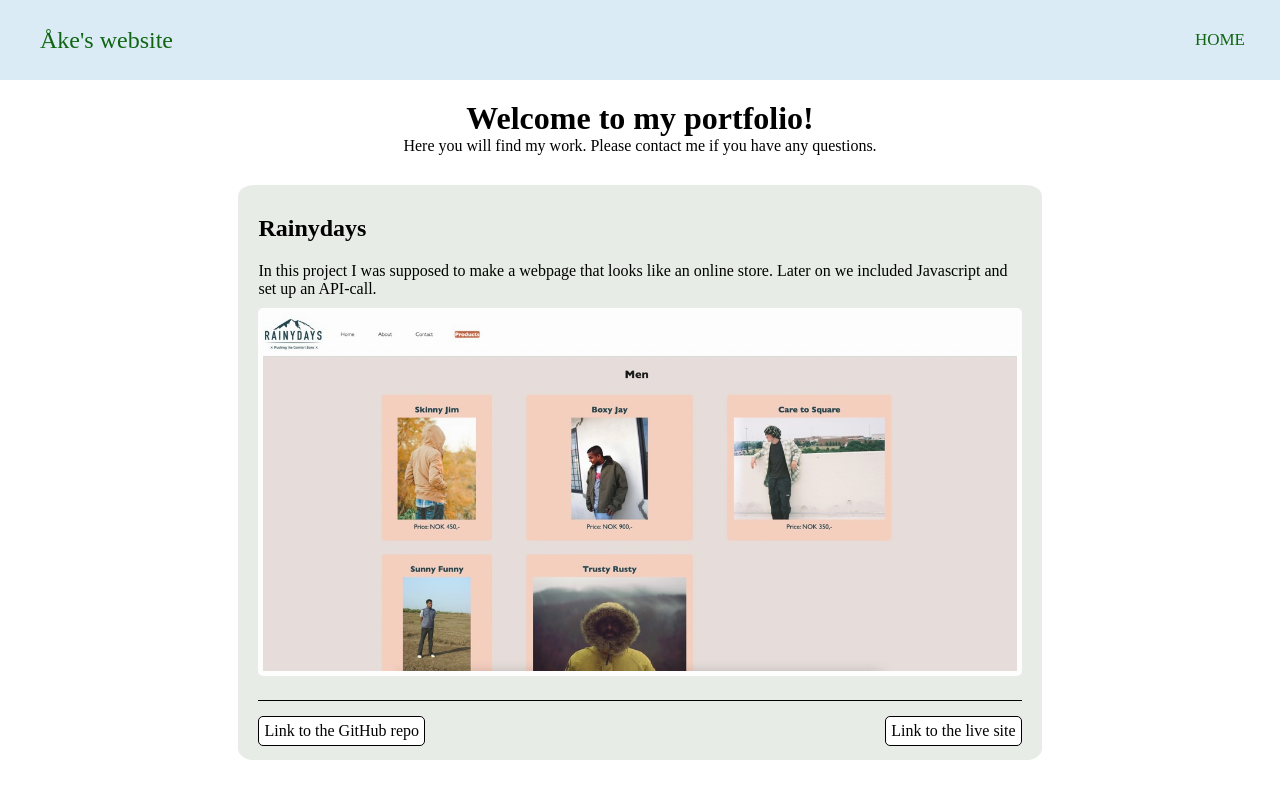
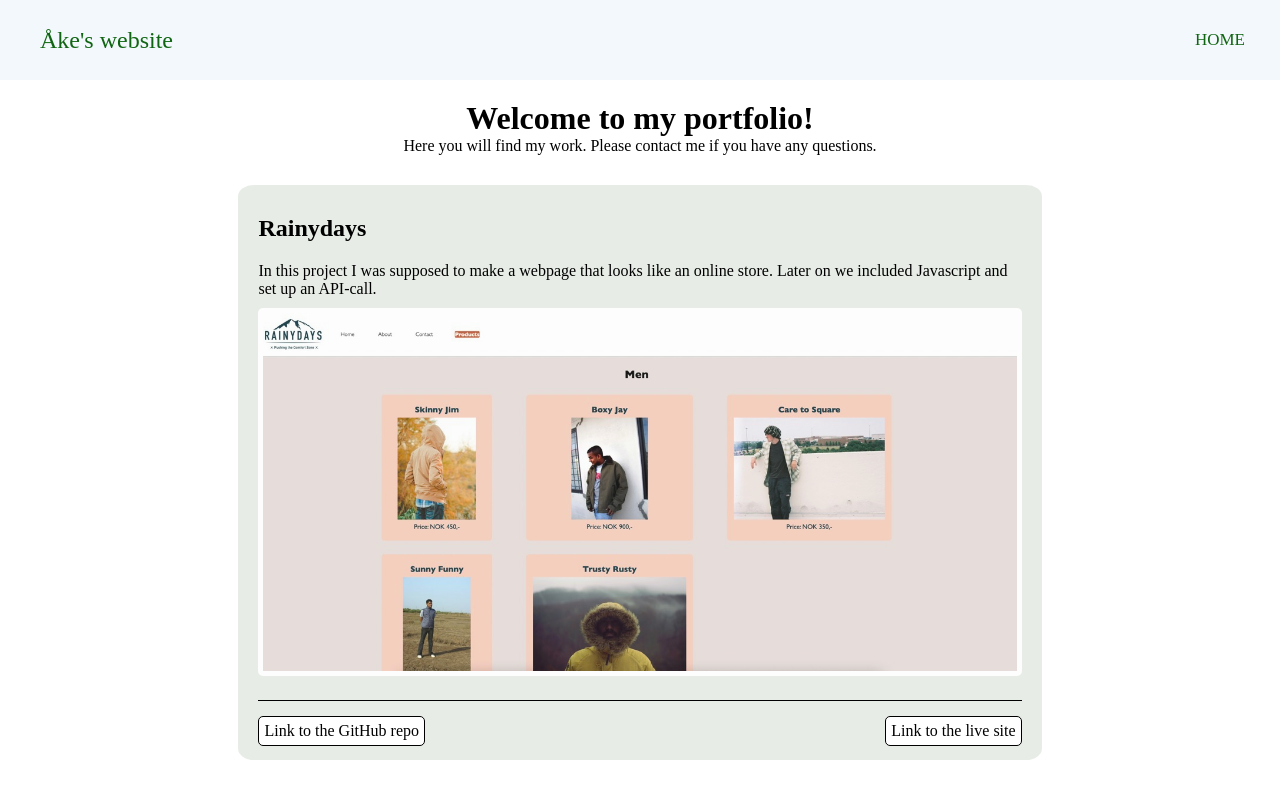
Before and after one commit to akeek/My-Portfolio, a plain HTML site: page index.html in a window 1280 px wide. Shown: the top 800 px of the page. Drawn offline with Linux system fonts and the light colour scheme; a script that the page names is missing.

Commit message:
Update style.css

```diff
--- a/css/style.css
+++ b/css/style.css
@@ -15,7 +15,7 @@
   }
 
   nav{
-    background: rgba(57, 148, 204, 0.184);
+    background: rgba(57, 148, 204, 0.062);
     height: 80px;
     width: 100%;
   }
```
